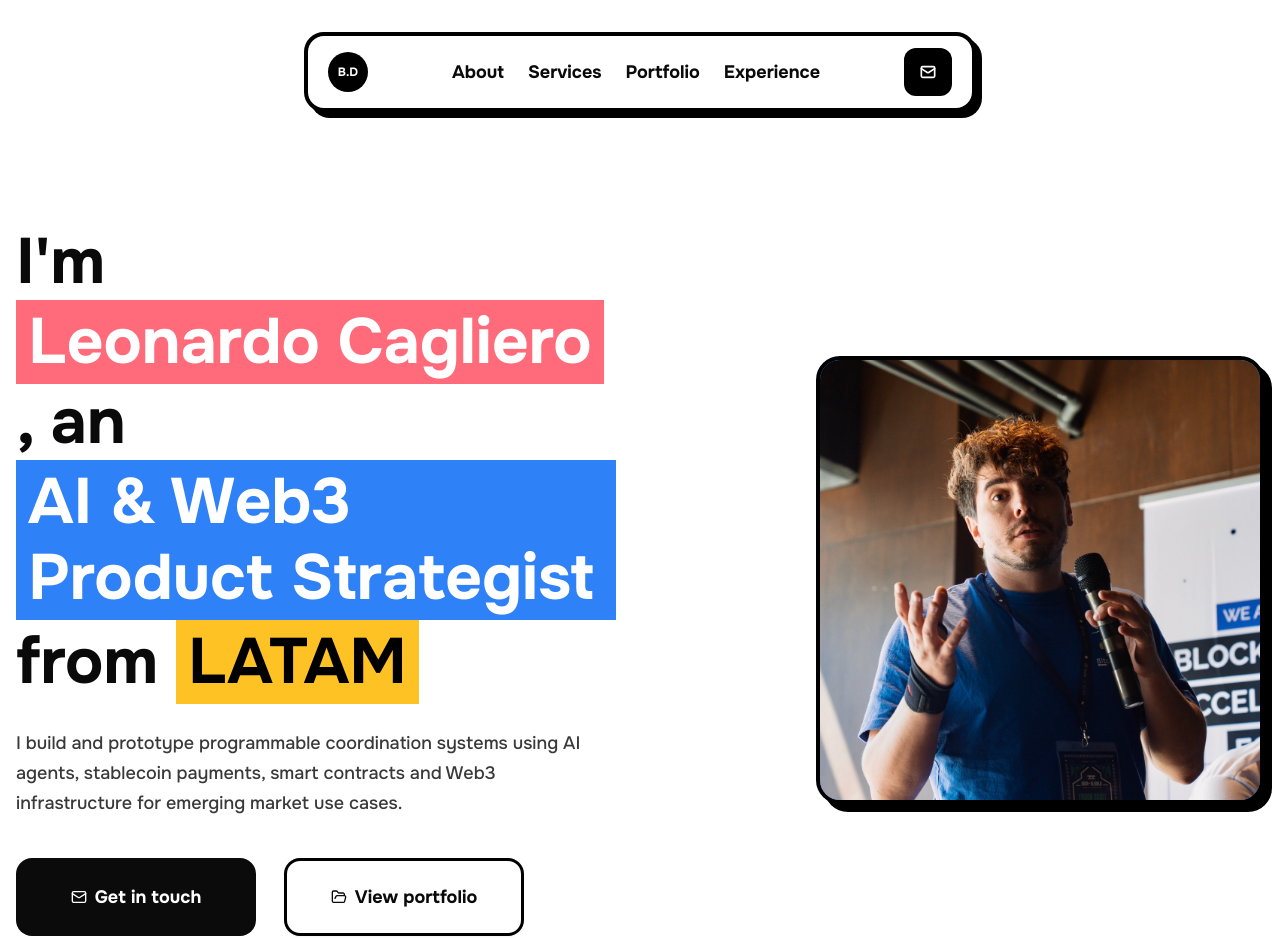
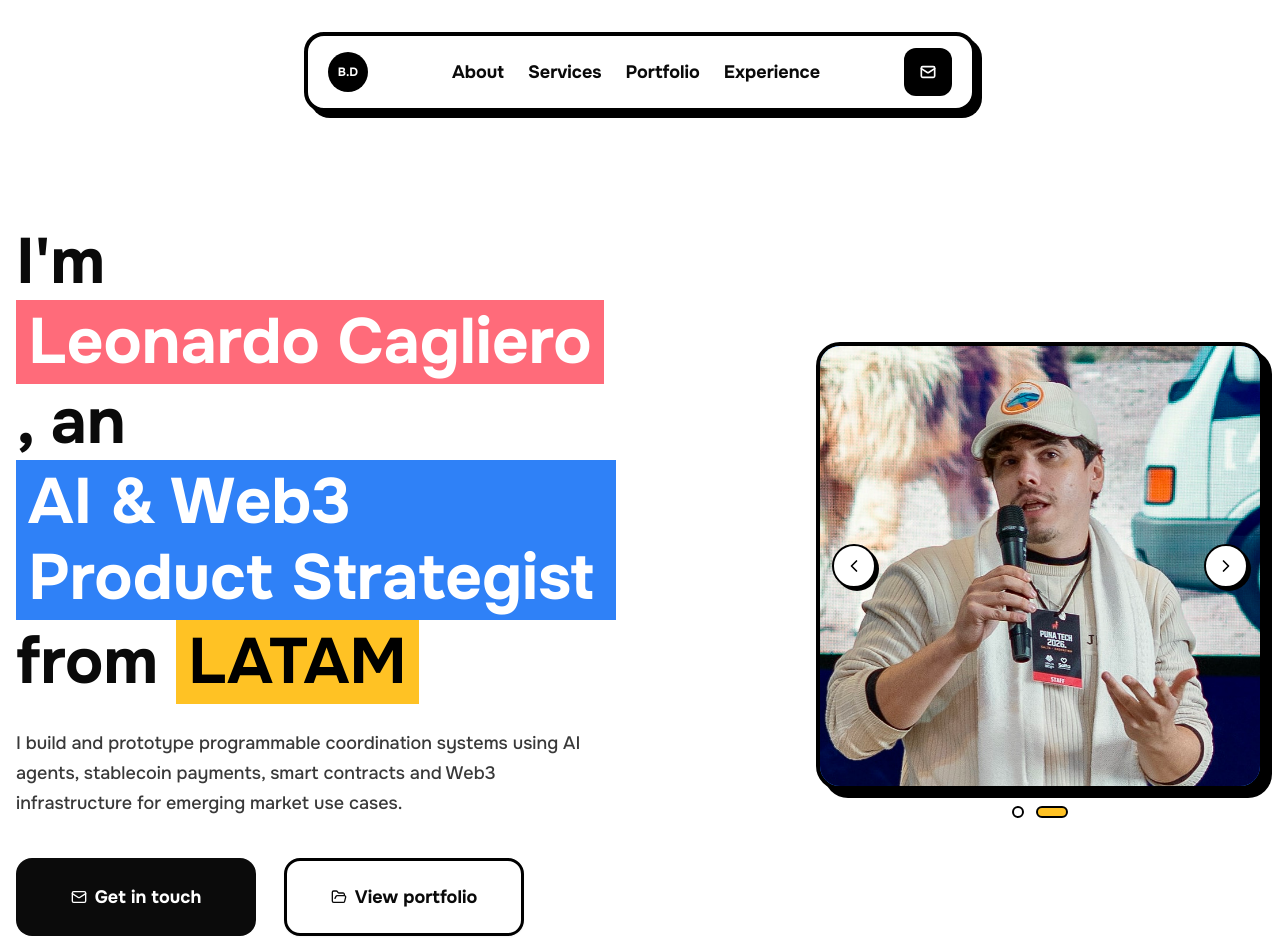
Before and after one commit to leocagli/portfolio-leocagli, a Next.js app: page / in a window 1280 px wide. Shown: the top 952 px of the page. Built offline with nearby package versions, Linux system fonts and the light colour scheme.

Commit message:
feat: add dynamic profile photo carousel in HeroSection
Co-authored-by: leocagli <71848659+leocagli@users.noreply.github.com>

```diff
--- a/components/awards-section.tsx
+++ b/components/awards-section.tsx
@@ -22,12 +22,6 @@ export function AwardsSection() {
       description: "Top 5 with Tralala Contracts",
       icon: Award,
       color: "bg-[#6366F1]",
-    },
-    {
-      title: "Platanus Hack",
-      description: "PlatanPay Project",
-      icon: Trophy,
-      color: "bg-[#10B981]",
     },
     {
       title: "Y-Hat UBA Cs. Exactas",
--- a/components/hero-section.tsx
+++ b/components/hero-section.tsx
@@ -1,10 +1,35 @@
 "use client"
 
-import { Mail, FolderOpen } from "lucide-react"
+import { Mail, FolderOpen, ChevronLeft, ChevronRight } from "lucide-react"
 import { Button } from "@/components/ui/button"
-import { motion } from "framer-motion"
+import { motion, AnimatePresence } from "framer-motion"
+import { useState, useEffect, useCallback } from "react"
+
+const profilePhotos = [
+  {
+    src: "/images/profile.jpeg",
+    alt: "Leonardo Cagliero speaking at a blockchain conference",
+  },
+  {
+    src: "/images/profile-puna-tech.jpeg",
+    alt: "Leonardo Cagliero speaking as staff at PunaTech 2026 in Salta, Argentina",
+  },
+]
 
 export function HeroSection() {
+  const [current, setCurrent] = useState(0)
+
+  const goTo = useCallback((index: number) => {
+    setCurrent((index + profilePhotos.length) % profilePhotos.length)
+  }, [])
+
+  useEffect(() => {
+    const timer = setInterval(() => {
+      setCurrent((prev) => (prev + 1) % profilePhotos.length)
+    }, 4000)
+    return () => clearInterval(timer)
+  }, [])
+
   return (
     <section className="container mx-auto px-4 py-16 md:py-24">
       <div className="max-w-7xl mx-auto grid md:grid-cols-2 gap-12 items-center">
@@ -51,12 +76,53 @@ export function HeroSection() {
           animate={{ opacity: 1, scale: 1 }}
           transition={{ duration: 0.6, delay: 0.2 }}
         >
-          <div className="relative w-full max-w-md aspect-square bg-[#2F81F7] border-4 border-black rounded-3xl overflow-hidden shadow-[8px_8px_0px_0px_rgba(0,0,0,1)]">
-            <img
-              src="/images/profile.jpeg"
-              alt="Leonardo Cagliero speaking at a blockchain conference"
-              className="w-full h-full object-cover object-top"
-            />
+          <div className="relative w-full max-w-md">
+            <div className="relative aspect-square bg-[#2F81F7] border-4 border-black rounded-3xl overflow-hidden shadow-[8px_8px_0px_0px_rgba(0,0,0,1)]">
+              <AnimatePresence mode="wait">
+                <motion.img
+                  key={current}
+                  src={profilePhotos[current].src}
+                  alt={profilePhotos[current].alt}
+                  className="absolute inset-0 w-full h-full object-cover object-top"
+                  initial={{ opacity: 0 }}
+                  animate={{ opacity: 1 }}
+                  exit={{ opacity: 0 }}
+                  transition={{ duration: 0.5 }}
+                />
+              </AnimatePresence>
+
+              <button
+                type="button"
+                onClick={() => goTo(current - 1)}
+                aria-label="Previous photo"
+                className="absolute left-3 top-1/2 -translate-y-1/2 w-11 h-11 flex items-center justify-center bg-white border-2 border-black rounded-full shadow-[3px_3px_0px_0px_rgba(0,0,0,1)] hover:translate-y-[calc(-50%-2px)] transition-transform"
+              >
+                <ChevronLeft className="w-5 h-5 text-black" />
+              </button>
+              <button
+                type="button"
+                onClick={() => goTo(current + 1)}
+                aria-label="Next photo"
+                className="absolute right-3 top-1/2 -translate-y-1/2 w-11 h-11 flex items-center justify-center bg-white border-2 border-black rounded-full shadow-[3px_3px_0px_0px_rgba(0,0,0,1)] hover:translate-y-[calc(-50%-2px)] transition-transform"
+              >
+                <ChevronRight className="w-5 h-5 text-black" />
+              </button>
+            </div>
+
+            <div className="flex justify-center gap-3 mt-4">
+              {profilePhotos.map((photo, index) => (
+                <button
+                  key={photo.src}
+                  type="button"
+                  onClick={() => goTo(index)}
+                  aria-label={`Go to photo ${index + 1}`}
+                  aria-current={index === current}
+                  className={`h-3 rounded-full border-2 border-black transition-all ${
+                    index === current ? "w-8 bg-[#FFC224]" : "w-3 bg-white"
+                  }`}
+                />
+              ))}
+            </div>
           </div>
         </motion.div>
       </div>
```
Also changed, not shown: public/images/profile-puna-tech.jpeg (added).
